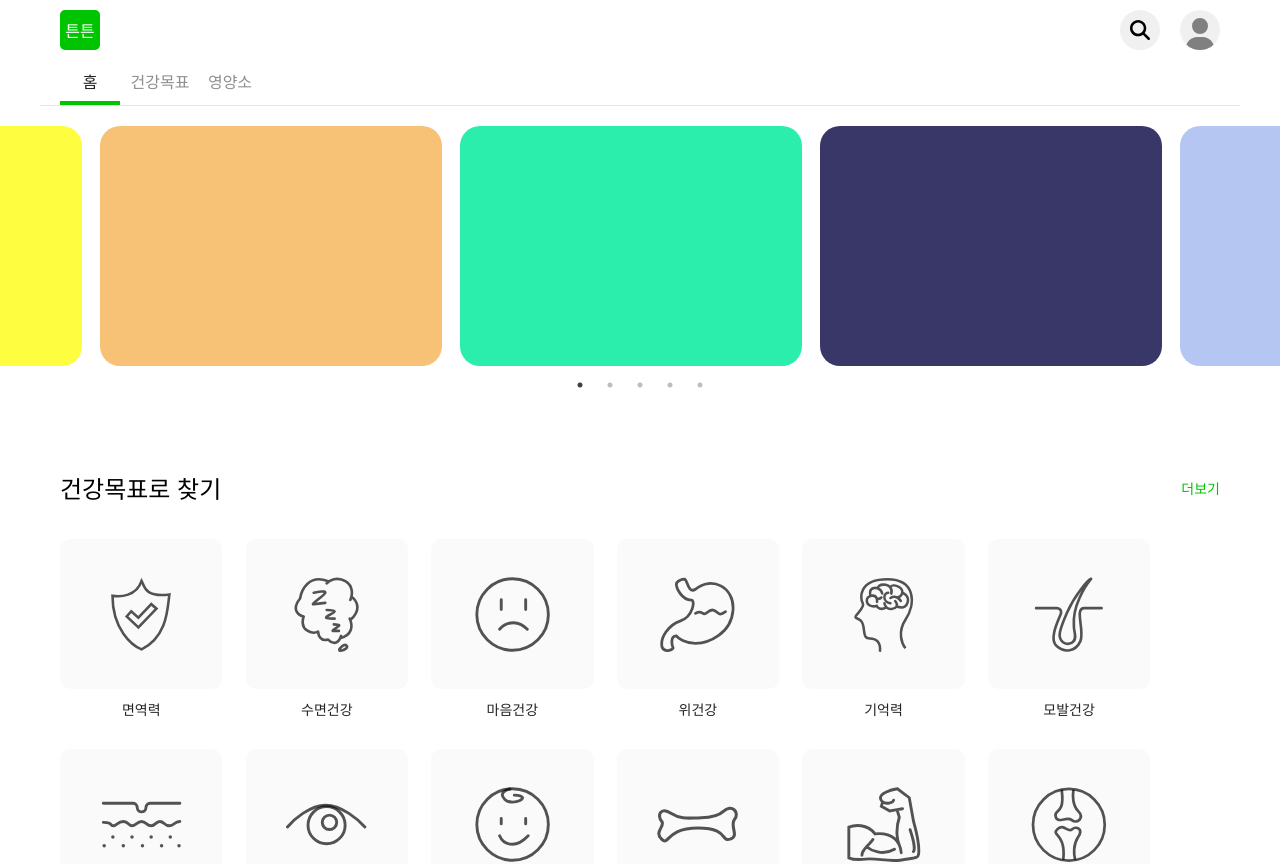
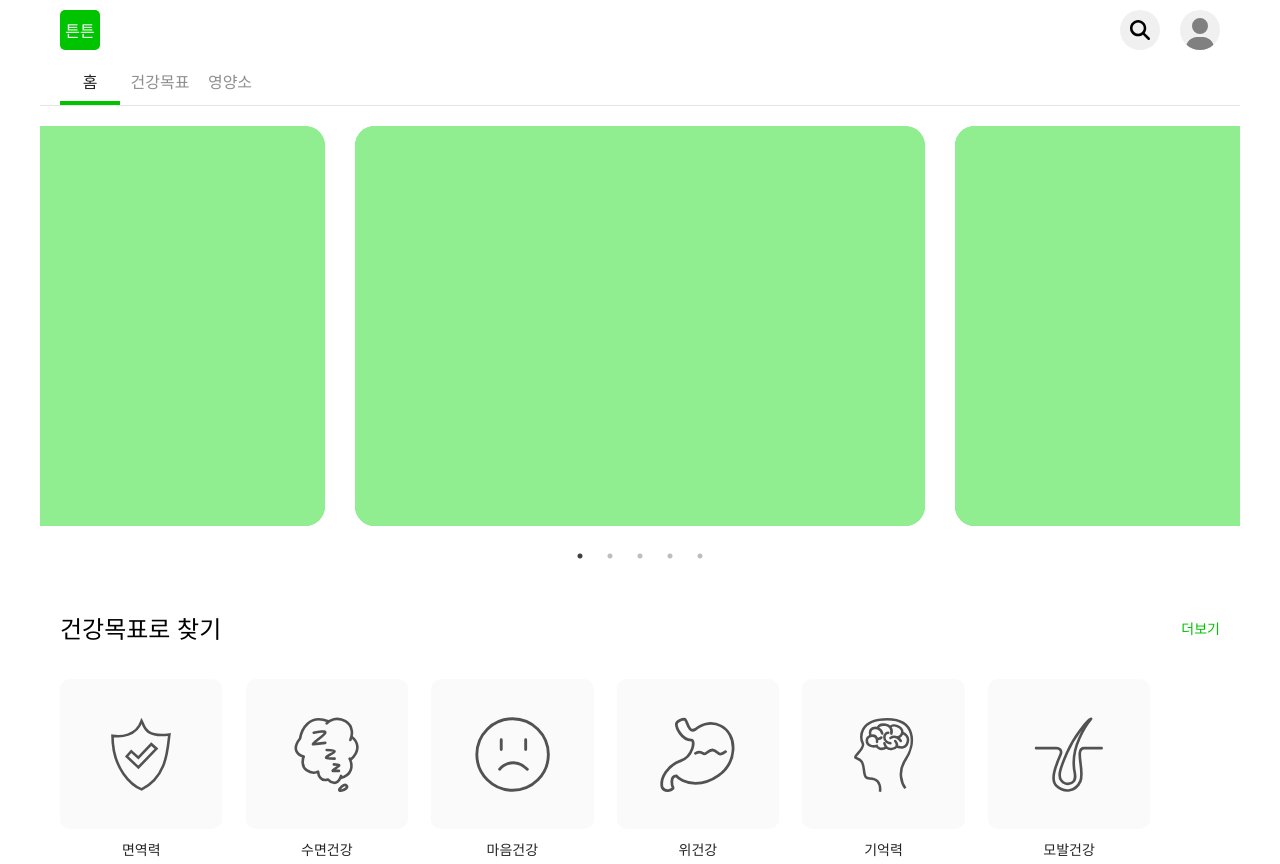
Before and after one commit to svk5496/pilleat-next-web, a Next.js app: page / in a window 1280 px wide. Shown: the top 864 px of the page. Built offline with nearby package versions, Linux system fonts and the light colour scheme; a web font is replaced by a local one.

Commit message:
feat: 케로셀 크리 조정

```diff
--- a/components/home/carousel/index.tsx
+++ b/components/home/carousel/index.tsx
@@ -1,50 +1,65 @@
 import styled from "@emotion/styled";
 import Slider from "react-slick";
+import { Breakpoint } from "@/core/mediaQuery";
 
-const CarouselWapper = styled.div`
+const CarouselWrapper = styled.div`
   width: 100%;
+  max-width: 1200px;
   height: 300px;
   padding: 20px 0;
+  position: relative;
   overflow: hidden;
+  .slick-slide {
+    display: flex;
+    justify-content: center;
+    height: 220px;
+    width: 360px;
+    div {
+      background-color: lightgreen;
+      border-radius: 20px;
+      height: 100%;
+      width: 95%;
+    }
+  }
+  .slick-slider {
+    height: 100%;
+    max-height: 260px;
+  }
+  .slick-dots {
+    position: absolute;
+    bottom: 0;
+    .slick-active {
+      button::before {
+      }
+    }
+    button::before {
+    }
+  }
+  @media (min-width: ${Breakpoint.mobile}) {
+    max-height: 440px;
+    height: 440px;
+    .slick-slide {
+      width: 600px;
+      height: 400px;
+    }
+    .slick-slider {
+      height: 100%;
+      max-height: 440px;
+    }
+    .slick-dots {
+      position: absolute;
+      bottom: 0;
+      .slick-active {
+        button::before {
+        }
+      }
+      button::before {
+      }
+    }
+  }
 `;
 
-const Box1 = styled.div`
-  height: 240px;
-  width: 95%;
-  border-radius: 20px;
-  background-color: #2beead;
-`;
-
-const Box2 = styled.div`
-  height: 240px;
-  width: 95%;
-  border-radius: 20px;
-  background-color: #393767;
-`;
-
-const Box3 = styled.div`
-  height: 240px;
-  width: 95%;
-  border-radius: 20px;
-
-  background-color: #b6c6f2;
-`;
-
-const Box4 = styled.div`
-  height: 240px;
-  width: 95%;
-  border-radius: 20px;
-
-  background-color: #fffd40;
-`;
-
-const Box5 = styled.div`
-  height: 240px;
-  width: 95%;
-  border-radius: 20px;
-
-  background-color: #f8c276;
-`;
+const SliderCard = styled.div``;
 
 export default function CarouselHome() {
   const settings = {
@@ -52,7 +67,6 @@ export default function CarouselHome() {
     dots: true,
     infinite: true,
     centerMode: true,
-    autoPlay: true,
     speed: 800,
     autoplaySpeed: 2000,
     slidesToShow: 1,
@@ -60,24 +74,24 @@ export default function CarouselHome() {
     variableWidth: true,
   };
   return (
-    <CarouselWapper>
+    <CarouselWrapper>
       <Slider {...settings}>
-        <div style={{ display: "flex", justifyContent: "center", width: 360 }}>
-          <Box1></Box1>
-        </div>
-        <div style={{ display: "flex", justifyContent: "center", width: 360 }}>
-          <Box2></Box2>
-        </div>
-        <div style={{ display: "flex", justifyContent: "center", width: 360 }}>
-          <Box3></Box3>
-        </div>
-        <div style={{ display: "flex", justifyContent: "center", width: 360 }}>
-          <Box4></Box4>
-        </div>
-        <div style={{ display: "flex", justifyContent: "center", width: 360 }}>
-          <Box5></Box5>
-        </div>
+        <SliderCard>
+          <div></div>
+        </SliderCard>
+        <SliderCard>
+          <div></div>
+        </SliderCard>
+        <SliderCard>
+          <div></div>
+        </SliderCard>
+        <SliderCard>
+          <div></div>
+        </SliderCard>
+        <SliderCard>
+          <div></div>
+        </SliderCard>
       </Slider>
-    </CarouselWapper>
+    </CarouselWrapper>
   );
 }
```
